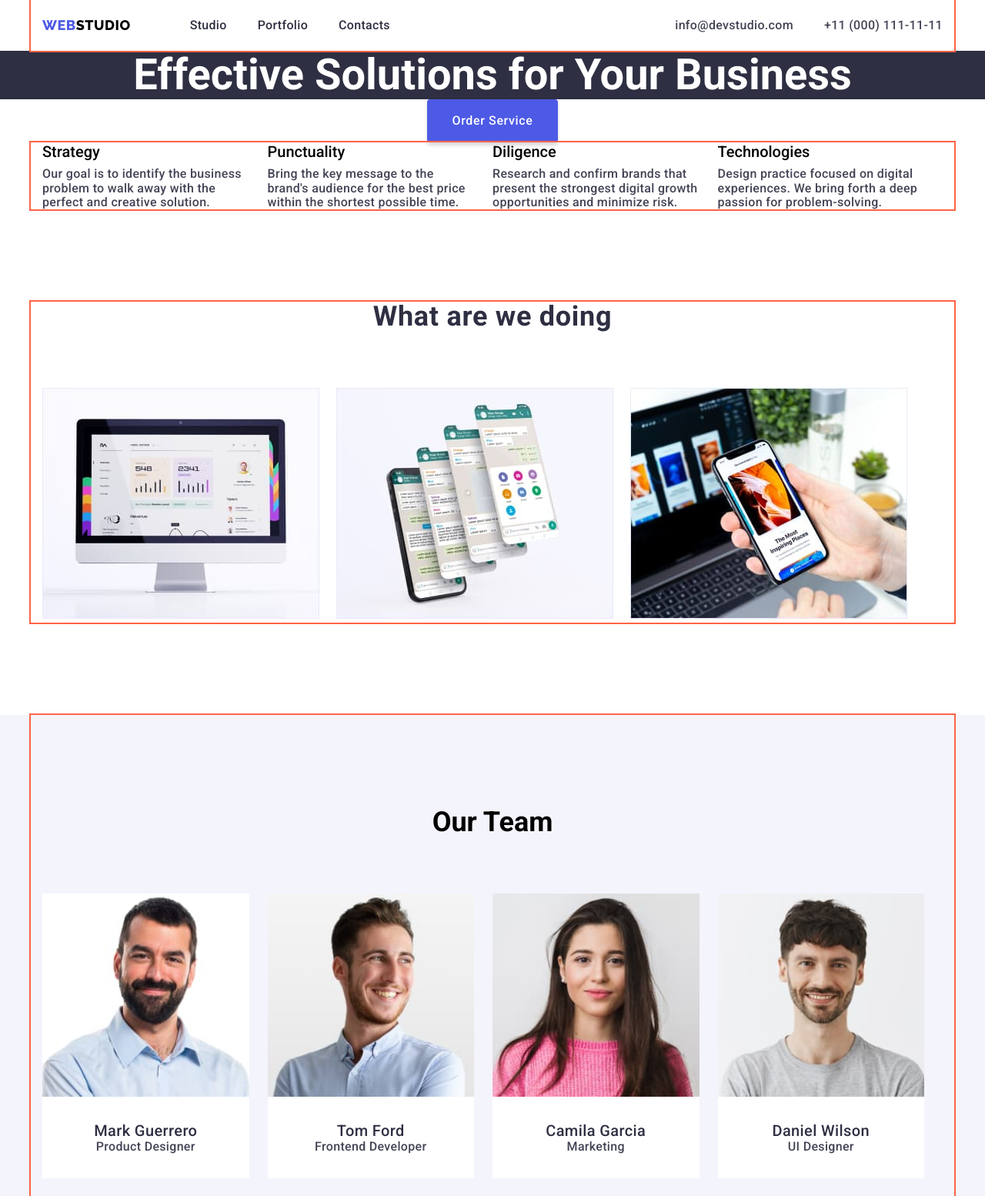
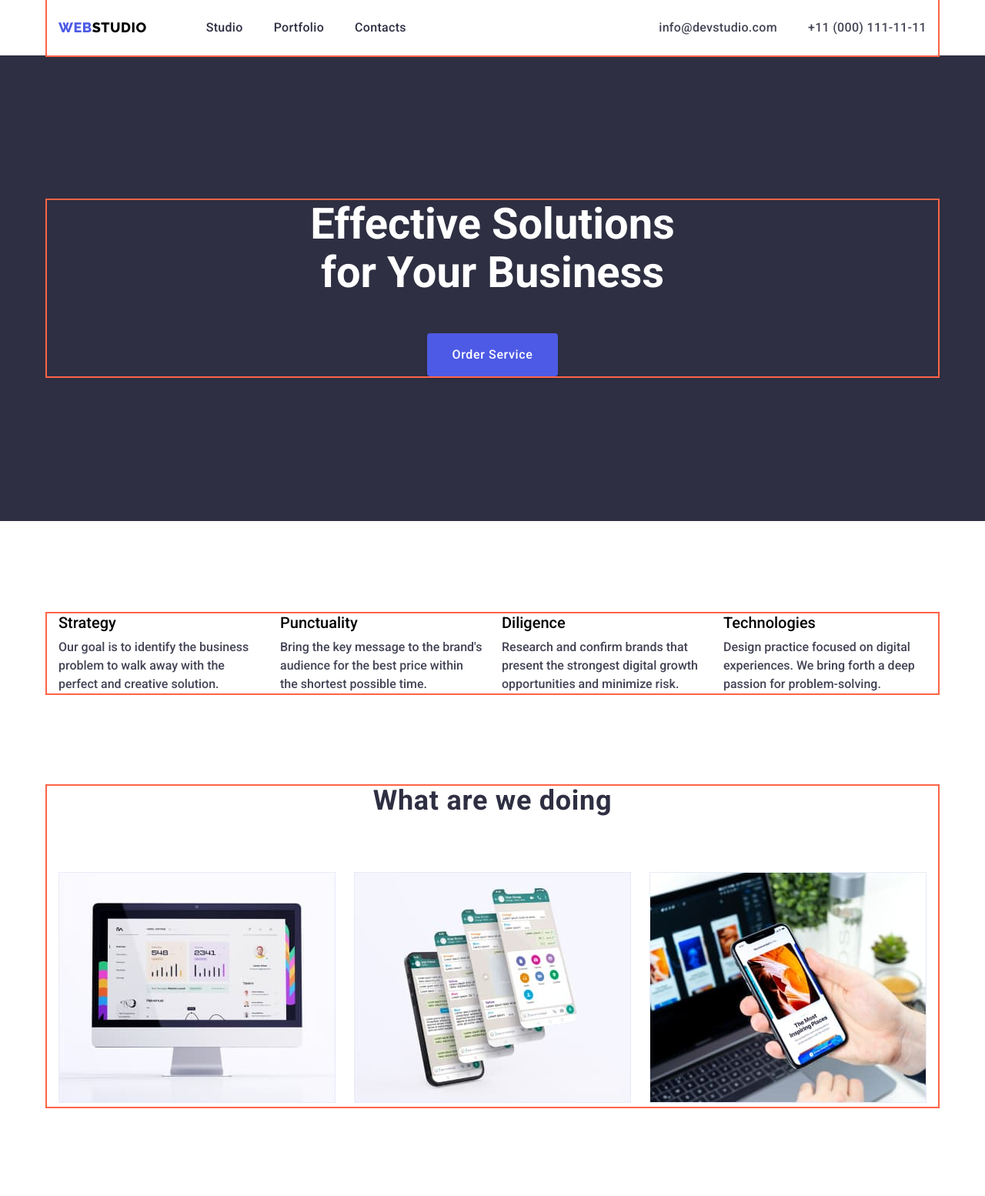
Before and after one commit to Mykokola/goit-markup-hw-03, a plain HTML site: page index.html in a window 1280 px wide. Shown: the top 1554 px of the page at 77% size. Drawn offline with nearby package versions, Linux system fonts and the light colour scheme.

Commit message:
padding-margin fix

```diff
--- a/css/styles.css
+++ b/css/styles.css
@@ -10,7 +10,7 @@ h1,h2,h3,h4,h5,h6,p{
     margin-bottom: 0;
 }
 .container{
-    width: 1200px;
+    width: 1158px;
     padding-left: 15px;
     padding-right: 15px;
 
@@ -66,6 +66,7 @@ h1,h2,h3,h4,h5,h6,p{
      text-decoration:none;
     font-family: 'Roboto';
      font-style: normal;
+     line-height: 1.5;
 }
 .main-nav{
     display: flex;
@@ -85,7 +86,9 @@ h1,h2,h3,h4,h5,h6,p{
     text-decoration:none;
     font-family: 'Roboto';
      font-style: normal;
-}
+     line-height: 1.5;
+     font-weight: 400;
+    }
 .header-address-items .header-addres-item + .header-addres-item{
     margin-left: 40px;
 }
@@ -97,12 +100,17 @@ h1,h2,h3,h4,h5,h6,p{
 }
 .effective-solution-section{
     text-align: center;
+    background-color:var(--title-def-color);
+    padding-top: 188px;
+    padding-bottom: 188px;
 }
 .effective-solution-section-title{
     color:white;
     font-size: 56px;
     line-height: 1.12;
-    background-color:var(--title-def-color);
+    margin-left: auto;
+    margin-right: auto;
+    max-width: 494px;
 }
 .effective-solution-button{
     outline: none;
@@ -117,6 +125,7 @@ h1,h2,h3,h4,h5,h6,p{
     color:white;
     letter-spacing: 0.04em;
     line-height: 1.5;
+    margin-top: 48px;
 }
 .our-team-section-title{
     font-weight: 700;
@@ -128,9 +137,10 @@ h1,h2,h3,h4,h5,h6,p{
 }
 .our-features-section-items{
     display: flex;
+    margin-top: 120px;
 }
 .our-fetures-item{
-    width: calc((100% - 96px)/4);
+    width: calc((100% - 72px)/4);
     margin-right: 24px;
 }
 .our-fetures-item:nth-child(4n){
@@ -143,7 +153,11 @@ h1,h2,h3,h4,h5,h6,p{
     line-height: 1.2;
 }
 .our-features-item-p{
-    letter-spacing: 0.02em;
+    font-family: 'Roboto';
+    font-style: normal;
+    font-weight: 400;
+    line-height: 1.5;
+
     color: #434455;
 }
 
@@ -156,7 +170,6 @@ h1,h2,h3,h4,h5,h6,p{
 }
 .what-are--title{
     text-align: center;
-    margin-top: 120px;
     margin-bottom: 72px;
     font-size: 36px;
     line-height: 1.11;
@@ -167,7 +180,7 @@ h1,h2,h3,h4,h5,h6,p{
     display: flex;
 }
 .what-are-item{
-    width: calc((100% - 96px)/3);
+    width: calc((100% - 48px)/3);
     margin-right: 24px;
 }
 
@@ -189,6 +202,8 @@ h1,h2,h3,h4,h5,h6,p{
 .our-team-section-item{
     width: calc((100% - 96px)/4);
     margin-right: 24px;
+    box-shadow: 0px 1px 6px rgba(46, 47, 66, 0.08), 0px 1px 1px rgba(46, 47, 66, 0.16), 0px 2px 1px rgba(46, 47, 66, 0.08);
+    border-radius: 0px 0px 4px 4px;
 }
 .our-team-section-item:nth-child(4n){
     margin-right: 0;
@@ -197,27 +212,34 @@ h1,h2,h3,h4,h5,h6,p{
     display: block;
     width: 100%;
 }
+.what-are-we-doing-section {
+    padding-bottom: 120px;
+    padding-top: 120px;
+}
 .our-team-section-items{
     display: flex;
     padding-bottom: 120px;
 }
 .our-tema-background{
     background:#F4F4FD;
-    margin-top: 120px;
 }
 .our-team-section-items-p{
     letter-spacing: 0.02em;
     color: #434455;
+    margin-top: 8px;
+    font-weight: 400;
+    line-height: 1.5;
 }
 .footer{
     background-color:var(--title-def-color);
+    padding-top: 100px;
+    padding-bottom: 100px;
 }
 .footer-p{
     letter-spacing: 0.02em;
     color: #E7E9FC;
     margin-top: 16px;
     width: calc((100% - 96px)/4);
-    padding-bottom: 100px;
 }
 .filter-item-all{
     background: #404BBF;
@@ -255,10 +277,14 @@ h1,h2,h3,h4,h5,h6,p{
     letter-spacing: 0.02em;
     color:#434455;
 }
+.filter-section{
+    padding-top: 96px;
+    padding-bottom: 120px;
+}
 .filer-items{
-    margin-top: 96px;
     text-align: center;
     list-style: none;
+    margin-bottom: 72px;
 }
 .filter-item-li{
     display: inline-block;
@@ -269,23 +295,24 @@ h1,h2,h3,h4,h5,h6,p{
 .cards-content-item{
     margin-top: 48px;
     display: flex;
-    width: calc((100% - 93px)/3);
+    width: calc((100% - 48px)/3);
 }
 .cards-content-items .cards-content-item:first-child{
-    margin-top: 72px;
+    margin-top: 0;
 }
 .cards-cart-item{
     margin-right: 24px;
     display: inline-block;
+    border: 1px solid #E7E9FC;
+
 }
 .cards-cart-item:last-child{
     margin-right: 0;
 }
 .cards-content-under{
-    margin: 16px 32px;
+    padding: 16px 32px;
 }
 .footer-logo{
    display: inline-block;
    color:#F4F4FD;
-   margin-top: 100px;
 }
--- a/index.html
+++ b/index.html
@@ -36,8 +36,10 @@
     </header>
     <main class="main">
       <section class="effective-solution-section ">
+        <div class="container">
         <h1 class="effective-solution-section-title title">Effective Solutions for Your Business</h1>
         <button type="button" class="effective-solution-button">Order Service</button>
+        </div>
       </section>
       <section class="our-features-section">
       <div class="container">
```
